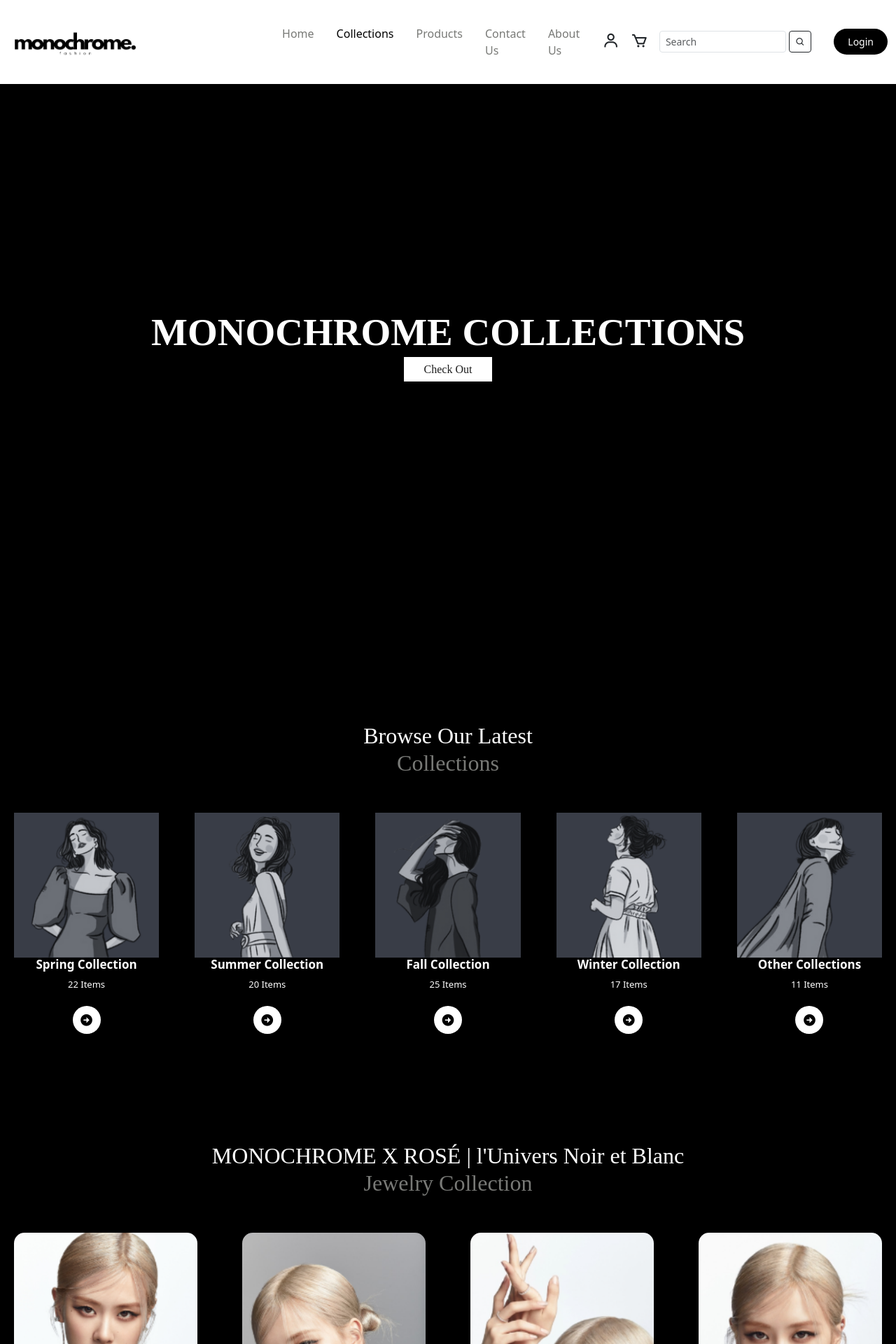
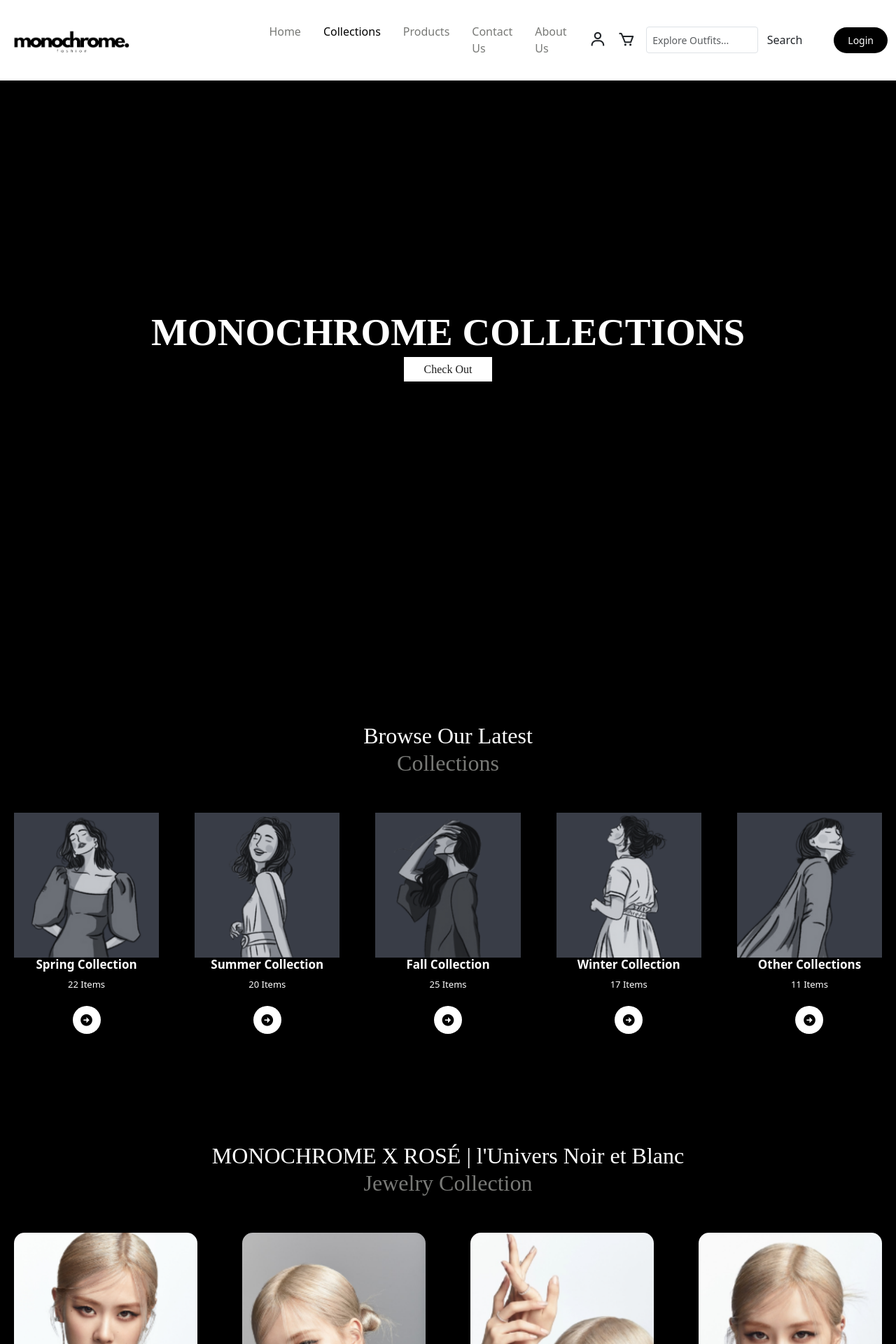
Before and after one commit to mknskies11/197_SWWT_PROJECT, a PHP site: page /collection.php in a window 1280 px wide. Shown: the top 1920 px of the page at 70% size. Run offline with PHP 8.4, Linux system fonts and the light colour scheme; grey boxes are pictures that could not be loaded.

Commit message:
New CHANGES

```diff
--- a/collection.php
+++ b/collection.php
@@ -26,7 +26,7 @@
         <div class="offcanvas-body">
           <ul class="navbar-nav justify-content-center flex-grow-1 pe-3">
             <li class="nav-item">
-              <a class="nav-link mx-lg-2" aria-current="page" href="Home.html">Home</a>
+              <a class="nav-link mx-lg-2" aria-current="page" href="home.php">Home</a>
             </li>
             <li class="nav-item">
               <a class="nav-link active mx-lg-2" href="collection.php">Collections</a>
@@ -46,13 +46,11 @@
 
                 <!-- Navbar Icons -->
           <div class="d-flex align-items-center me-3">
-            <a href="#" class="text-dark me-3"><i class="bx bx-user bx-sm"></i></a>
+            <a href="user_page.php" class="text-dark me-3"><i class="bx bx-user bx-sm"></i></a>
             <a href="#" class="text-dark me-3"><i class="bx bx-cart bx-sm"></i></a>
             <form class="d-flex me-3" role="search">
-            <input class="form-control form-control-sm" type="search" placeholder="Search" aria-label="Search">
-            <button class="btn btn-outline-dark btn-sm ms-1" type="submit">
-              <i class="bx bx-search"></i>
-            </button>
+            <input class="form-control form-control-sm" type="search" placeholder="Explore Outfits..." aria-label="Search" name="search_data">
+            <input type="submit" value="Search" class="btn" name="search_data_product">
           </div>
 
       <a href="login_form.php" class="login-button">Login</a>
--- a/contactus.php
+++ b/contactus.php
@@ -52,10 +52,8 @@
             <a href="#" class="text-dark me-3"><i class="bx bx-user bx-sm"></i></a>
             <a href="#" class="text-dark me-3"><i class="bx bx-cart bx-sm"></i></a>
             <form class="d-flex me-3" role="search">
-            <input class="form-control form-control-sm" type="search" placeholder="Search" aria-label="Search">
-            <button class="btn btn-outline-dark btn-sm ms-1" type="submit">
-              <i class="bx bx-search"></i>
-            </button>
+            <input class="form-control form-control-sm" type="search" placeholder="Explore Outfits..." aria-label="Search" name="search_data">
+            <input type="submit" value="Search" class="btn" name="search_data_product">
           </div>
 
         <a href="login_form.php" class="login-button">Login</a>
--- a/functions/common_function.php
+++ b/functions/common_function.php
@@ -27,6 +27,10 @@ function getProducts(){
 
 }
 
+//searching products function
+function search_product(){
+
+}
 
 
 
```
Also changed, not shown: aboutus.php (+4 -6 lines), home.php (+3 -5 lines), products.php (+4 -5 lines), cart.php (deleted).
